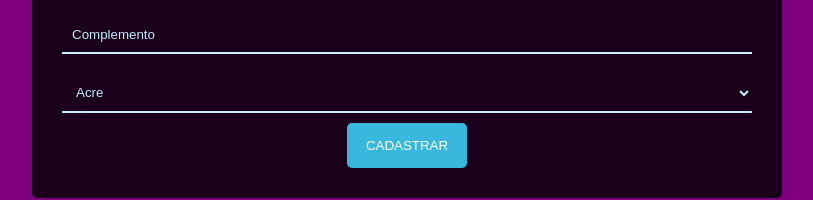
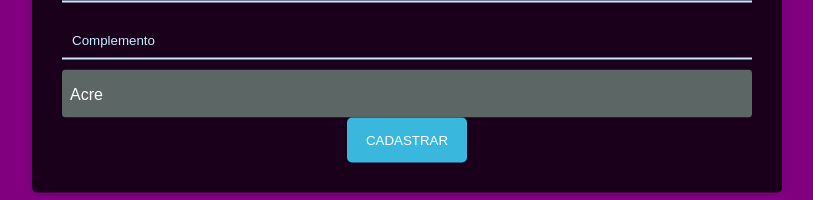
Before and after one commit to Vanessaar4/Atividade_7, a React (Create React App) app in the folder atividade7/: page / in a window 1280 px wide. Shown: the part 712-912 px from the top of the page, without its empty margins (233-1046 px from the left). Built offline with nearby package versions, Linux system fonts and the light colour scheme.

Commit message:
ajuste das mensagens de erros

```diff
--- a/atividade7/src/FormikForm.js
+++ b/atividade7/src/FormikForm.js
@@ -17,7 +17,7 @@ const FormLevelValidation = () => {
     const validateIdade = (value) => {
         let error;
         if (!value) {
-            error = "Idade é obrigatório!";
+            error = "Idade é obrigatória!";
         }
         if (parseInt(value) < 17) {
             error = "Precisa ser maior que 16 anos!"
@@ -76,7 +76,7 @@ const FormLevelValidation = () => {
     const validateCidade = (value) => {
         let error;
         if (!value) {
-            error = "Cidade é obrigatória";
+            error = "Cidade é obrigatória!";
         }
         return error;
     }
@@ -131,14 +131,18 @@ const FormLevelValidation = () => {
                                 onBlur={handleBlur}
                                 onChange={handleChange}
                             />
+                            <div className="error-message">
                                 <ErrorMessage name="nome" />
+                            </div>
 
                             <Field type="number" className="input" name="idade" placeholder="Idade*" autoComplete="off"
                                 validate={validateIdade}
                                 onBlur={handleBlur}
                                 onChange={handleChange}
                             />
+                            <div className="error-message">
                                 <ErrorMessage name="idade" />
+                            </div>
 
                             <Field type="number" name="cpf"
                                 validate={validateCPF}
@@ -154,9 +158,12 @@ const FormLevelValidation = () => {
                                     />
                                 )}
                             />
+                            <div className="error-message">
                                 <ErrorMessage name="cpf" />
+                            </div>
 
                             <Field type="text" name="matricula"
+                                validate={validateMatricula}
                                 render={({ field }) => (
                                     <MaskedInput {...field}
                                         mask={matriculaMask}
@@ -170,16 +177,21 @@ const FormLevelValidation = () => {
                                 )}
 
                             />
+                            <div className="error-message">
                                 <ErrorMessage name="matricula" className="error-message" />
+                            </div>
 
                             <Field type="text" className="input" name="curso" placeholder="Curso*" autoComplete="off"
                                 validate={validateCurso}
                                 onBlur={handleBlur}
                                 onChange={handleChange}
                             />
-                            <ErrorMessage name="matricula" />
+                            <div className="error-message">
+                                <ErrorMessage name="curso" />
+                            </div>
 
                             <Field type="number" name="cep"
+                                validate={validateCep}
                                 render={({ field }) => (
                                     <MaskedInput {...field}
                                         mask={cepMask}
@@ -192,35 +204,42 @@ const FormLevelValidation = () => {
                                     />
                                 )}
                             />
-
-
+                            <div className="error-message">
                                 <ErrorMessage name="cep" />
+                            </div>
 
                             <Field type="text" className="input" name="endereco" placeholder="Endereço*" autoComplete="off"
                                 validate={validateEndereco}
                                 onBlur={handleBlur}
                                 onChange={handleChange}
                             />
+                            <div className="error-message">
                                 <ErrorMessage name="endereco" />
+                            </div>
 
                             <Field type="text" className="input" name="bairro" placeholder="Bairro*" autoComplete="off"
                                 validate={validateBairro}
                                 onBlur={handleBlur}
                                 onChange={handleChange}
                             />
+                            <div className="error-message">
                                 <ErrorMessage name="bairro" />
+                            </div>
 
                             <Field type="text" className="input" name="cidade" placeholder="Cidade*" autoComplete="off"
                                 validate={validateCidade}
                                 onBlur={handleBlur}
                                 onChange={handleChange}
                             />
+                            <div className="error-message">
                                 <ErrorMessage name="cidade" />
+                            </div>
 
                             <input type="text" className="input" name="numero" placeholder="Número" autoComplete="off" onChange={handleChange} />
                             <input type="text" className="input" name="complemento" placeholder="Complemento" autoComplete="off" onChange={handleChange} />
 
-                            <Field component="select" className="input" name="uf">
+                            <div className="select">
+                                <Field component="select" className="   " name="uf">
                                     <option value={"AC"}>Acre</option>
                                     <option value={"AL"}>Alagoas</option>
                                     <option value={"AP"}>Amapá</option>
@@ -249,7 +268,7 @@ const FormLevelValidation = () => {
                                     <option value={"SE"}>Sergipe</option>
                                     <option value={"TO"}>Tocantins</option>
                                 </Field>
-                            <ErrorMessage name="uf" />
+                            </div>
                         </div>
                         <input type="submit" className="btn" value="Cadastrar" disable={isSubmitting} />
                     </div>
--- a/atividade7/src/style.css
+++ b/atividade7/src/style.css
@@ -44,8 +44,55 @@ body{
     width: 100%;
 }
 
+.select {
+    position: relative;
+    display: flex;
+    width: 100%;
+    height: 3em;
+    line-height: 3;
+    background: rgba(0,0,0,0.20);
+    overflow: hidden;
+    border-radius: .25em;
+}
+
+select{
+    -webkit-appearance: none;
+    -moz-appearance: none;
+    -moz-appearance: none;
+    -ms-appearance: none;
+    appearance: none;
+    outline: 0;
+    box-shadow: none;
+    border: 0!important;
+    background: #5c6664;
+    background-image: none;
+    flex: 1;
+    padding: 0 .5em;
+    color: #fff;
+    cursor: pointer;
+    font-size: 1em;
+
+}
+
+select::after{
+    content: '\25BC';
+    position: absolute;
+    top: 0;
+    right: 0;
+    padding: 0 1em;
+    background: #2b2e2e;
+    cursor: pointer;
+    pointer-events: none;
+    transition: .25s all ease;
+}
+
+select:hover::after{
+    color:#23b499;
+
+}
+
 .error-message{
-    color: #c5ecfd;
+    color: #fd7171;
 }
 
 ::-webkit-input-placeholder{
```
Also changed, not shown: 1 other file (tests, documents, lock files or other folders). Lines whose indentation alone changed are shown as unchanged.
